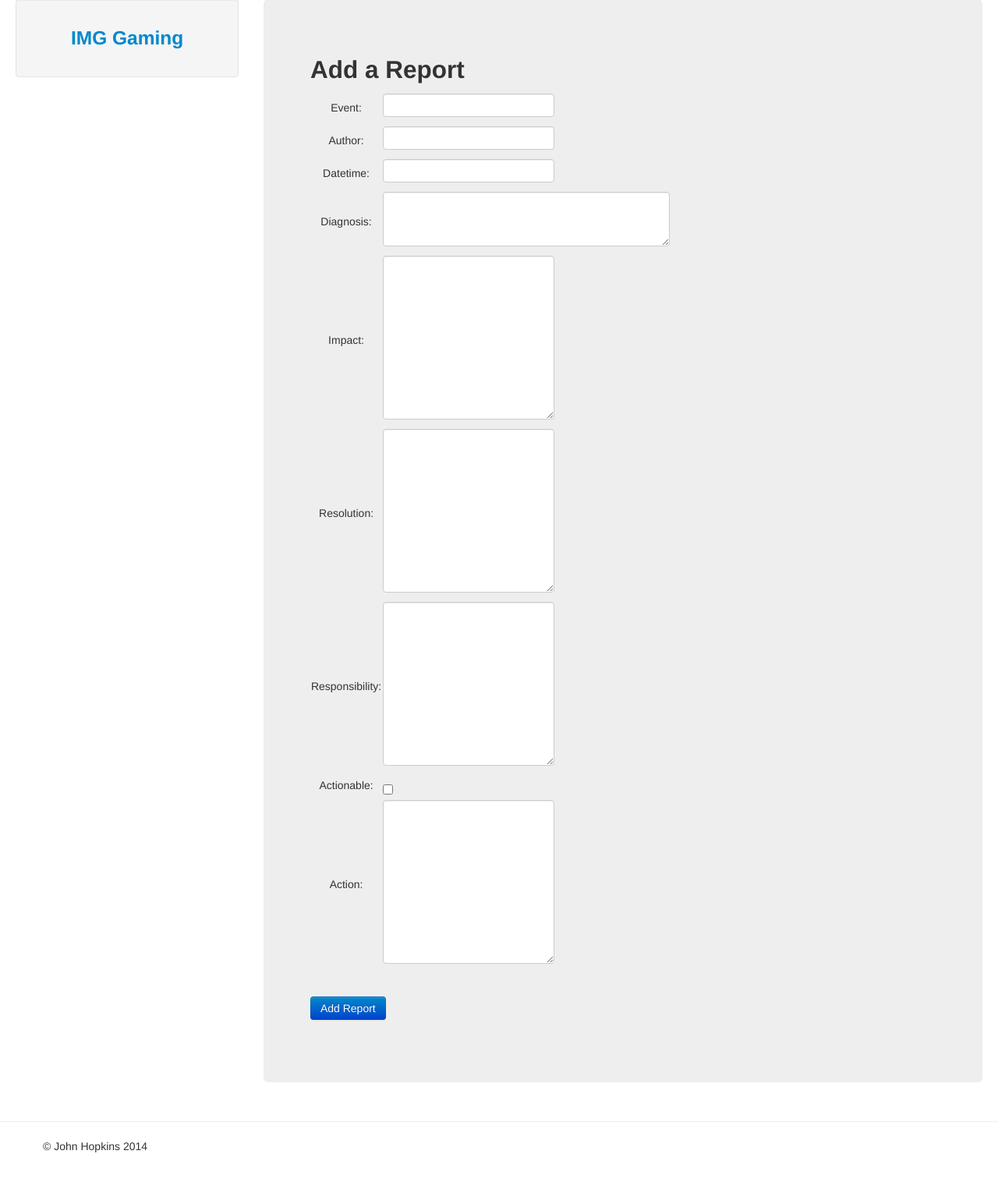
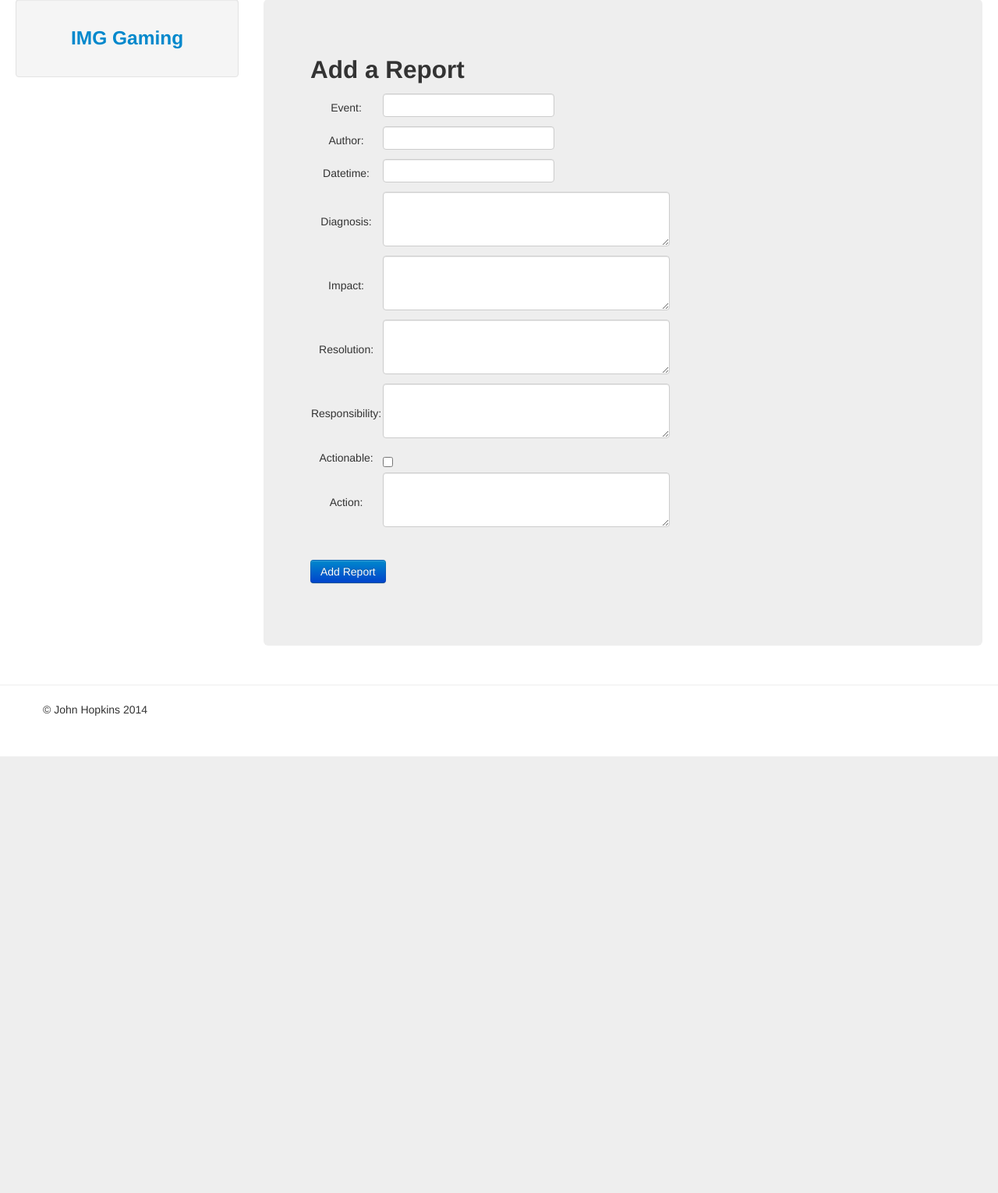
Before and after one commit to hoppo/LiveOps2, a Django app: page /IMGGaming/add_report/ in a window 1280 px wide; the page is wider, and only the part inside the window is pictured. Shown: the part 61-1591 px from the top of that part at 78% size. After the commit the page ends 1031 px from the top of that part, so only its background shows below. Run offline with Django 3.2, Linux system fonts and the light colour scheme; a user stored in the database is signed in; parts of the project's set-up code (start-up, migrations or seed data) failed here and were passed over; some libraries are stand-ins or nearby versions.

Commit message:
Form format tweak

```diff
--- a/IMGGaming/forms.py
+++ b/IMGGaming/forms.py
@@ -8,14 +8,17 @@ class ReportForm(forms.ModelForm):
     author = forms.CharField(max_length=40)
     datetime = forms.DateTimeField()
     diagnosis = forms.CharField(widget=forms.Textarea(attrs={'rows': 3, 'style': 'width: 100%'}))
-    impact = forms.CharField(widget=forms.Textarea(attrs={}))
-    resolution  = forms.CharField(widget=forms.Textarea(attrs={}))
-    responsibility = forms.CharField(widget=forms.Textarea(attrs={}))
+    impact = forms.CharField(widget=forms.Textarea(attrs={'rows': 3, 'style': 'width: 100%'}))
+    resolution  = forms.CharField(widget=forms.Textarea(attrs={'rows': 3, 'style': 'width: 100%'}))
+    responsibility = forms.CharField(widget=forms.Textarea(attrs={'rows': 3, 'style': 'width: 100%'}))
     actionable = forms.BooleanField(required=False)
-    action = forms.CharField(widget=forms.Textarea(attrs={}))
+    action = forms.CharField(widget=forms.Textarea(attrs={'rows': 3, 'style': 'width: 100%'}))
 
     class Meta:
         model = Report
+	widgets = {
+            'datetime' : forms.DateInput(attrs={'class':'date'})
+        }
 
 class UserForm(forms.ModelForm):
     username = forms.CharField(help_text="Please enter a username.")
--- a/templates/IMGGaming/base.html
+++ b/templates/IMGGaming/base.html
@@ -8,7 +8,7 @@
     	<link href="{% static 'css/bootstrap.min.css' %}" rel="stylesheet" media="screen">
     	<link href="{% static 'css/bootstrap-responsive.css' %}" rel="stylesheet">
 
-        <title>{% block title %} IMG Gaming {% endblock %}</title>
+        <title>{% block title %} Live Operations {% endblock %}</title>
     </head>
 
     <body>
```
Also changed, not shown: liveoperations.db, 1 other file.
